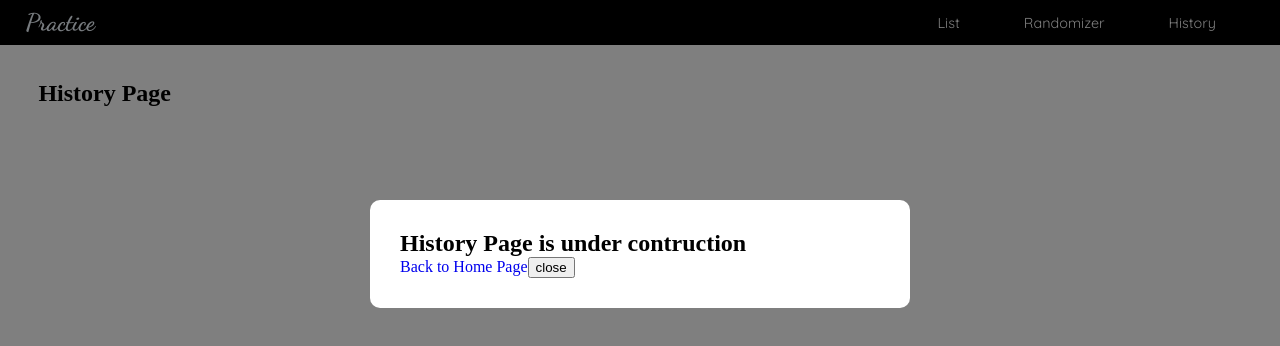
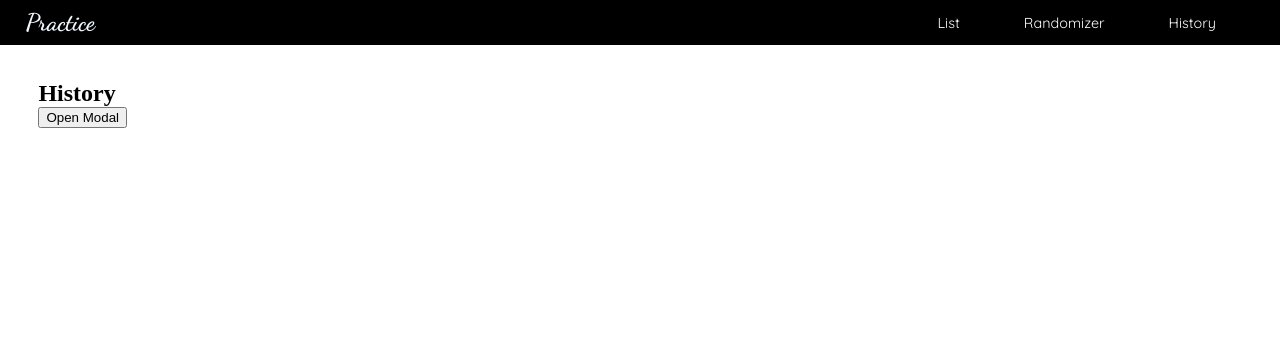
Before and after one commit to Salvador318Alvarez/React-Practice, a React (Vite) app: page /History in a window 1280 px wide. Shown: the top 346 px of the page. Built offline with nearby package versions, Linux system fonts and the light colour scheme; the HTML template or start-up script is replaced by a standard one.

Commit message:
learned about portals

```diff
--- a/src/components/Modal.tsx
+++ b/src/components/Modal.tsx
@@ -1,12 +1,13 @@
+import ReactDOM  from "react-dom"
+
 export default function Modal({children, handleClose}) { //or props with props.children down there
-    return (
+    return ReactDOM.createPortal(( //to move it's place in the html
       <div className="modal-backdrop">
            <div className="modal">
               {children}
               <button onClick={handleClose}>close</button>
           </div>
-
           {/* handle close is defined in the parent component */}
       </div>
-    )
+    ), document.body /*moves it to the bottom of the body tag */)
   }
--- a/src/pages/History.tsx
+++ b/src/pages/History.tsx
@@ -1,14 +1,34 @@
+import { useState } from "react";
 import { Link } from "react-router-dom";
 import Modal from "../components/Modal";
 
 const History = () => {
+    const [showModal, setShowModal] = useState(false)
+
+    const handleClose = () => {
+        setShowModal(false)
+    }
+
+    const handleOpen = () => {
+        setShowModal(true)
+    }
+    //you can pass in functions as props to affect state!!
+    console.log(showModal);
+
+
     return (
         <section>
-            <h1>History Page</h1>
-            <Modal>
-                <h2>History Page is under contruction</h2>
-                <Link to='/'>Back to Home Page</Link>
-            </Modal>
+
+            <h1>History</h1>
+            {showModal! &&
+                <Modal handleClose={handleClose}>
+                    <h2>History Page is under construction</h2>
+                    <Link to='/'>Back to Home Page</Link>
+                </Modal>
+            }
+
+            <button onClick={handleOpen}>Open Modal</button>
+
         </section>
      );
 }
```
